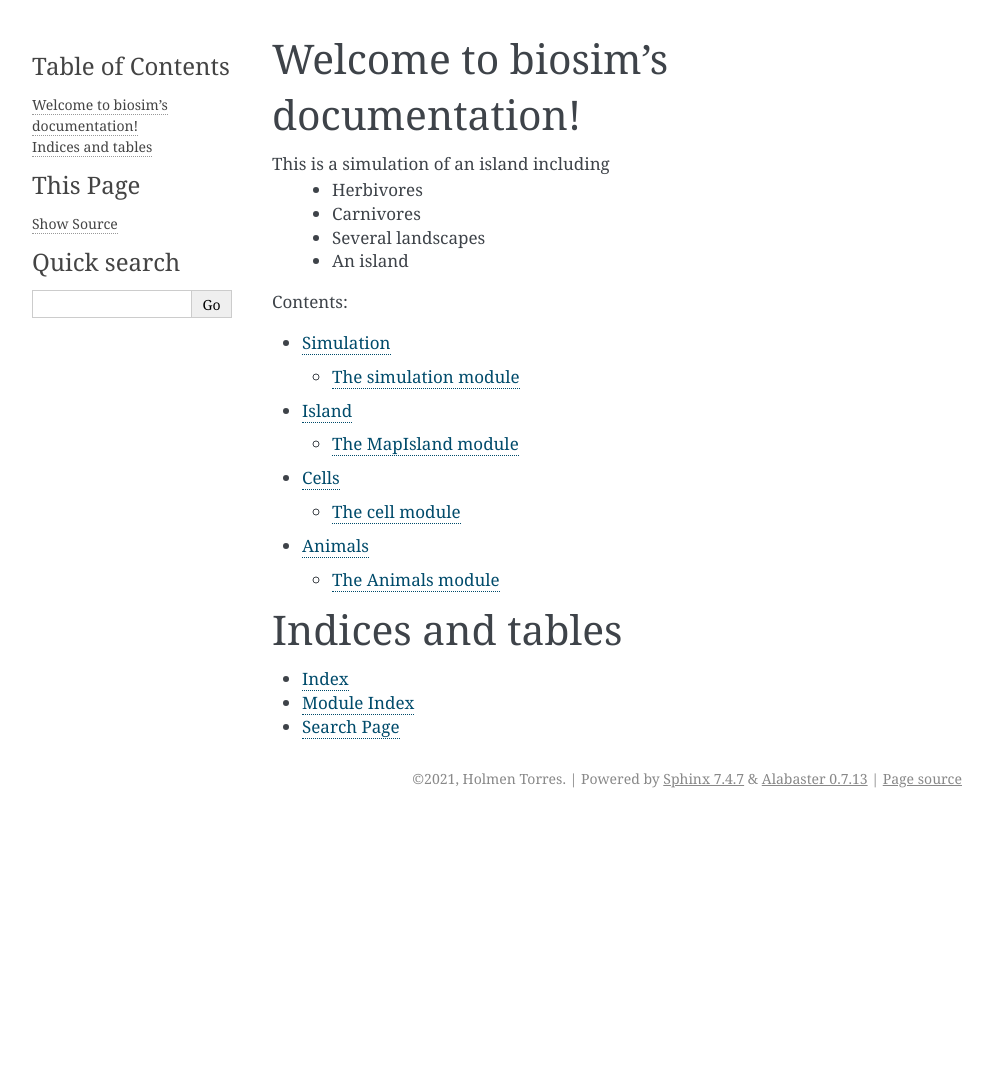
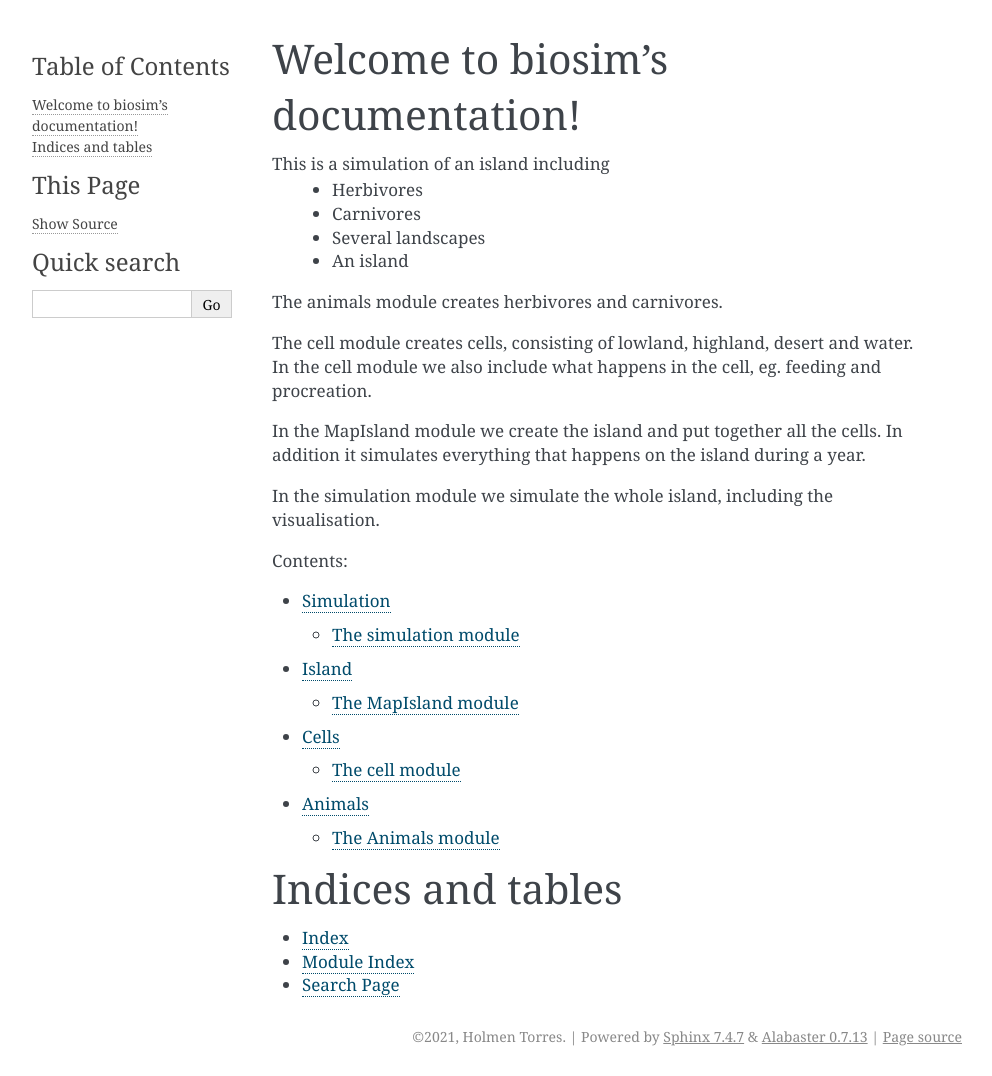
Before and after one commit to joridho/biosim, a Sphinx documentation site: the page built from docs/index.rst, in a window 1280 px wide. Shown: the whole page, without its empty margins (148-1140 px from the left). Built offline with Sphinx 7.4.7, drawn with Linux system fonts in a browser that asks for light colours; before the commit the page ends 900 px from its top, so only the background shows below that.

Commit message:
finpussing

```diff
--- a/docs/index.rst
+++ b/docs/index.rst
@@ -10,6 +10,20 @@ This is a simulation of an island including
  * Carnivores
  * Several landscapes
  * An island
+
+The animals module creates herbivores and carnivores.
+
+The cell module creates cells, consisting of lowland,
+highland, desert and water. In the cell module we also
+include what happens in the cell, eg. feeding and
+procreation.
+
+In the MapIsland module we create the island and put
+together all the cells. In addition it simulates everything
+that happens on the island during a year.
+
+In the simulation module we simulate the whole island,
+including the visualisation.
 
 
 .. toctree::
```
